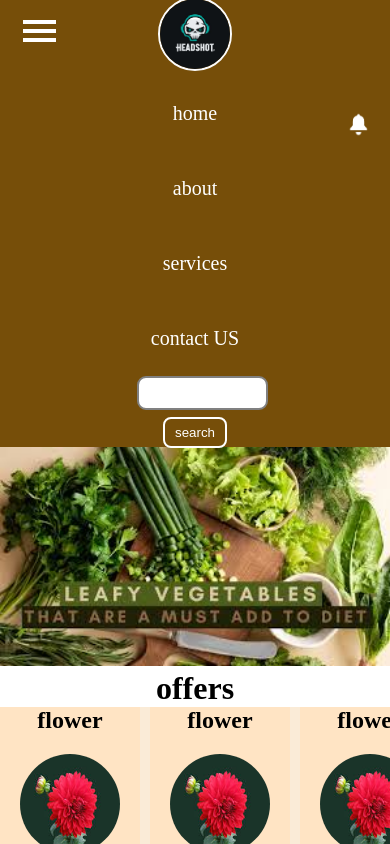
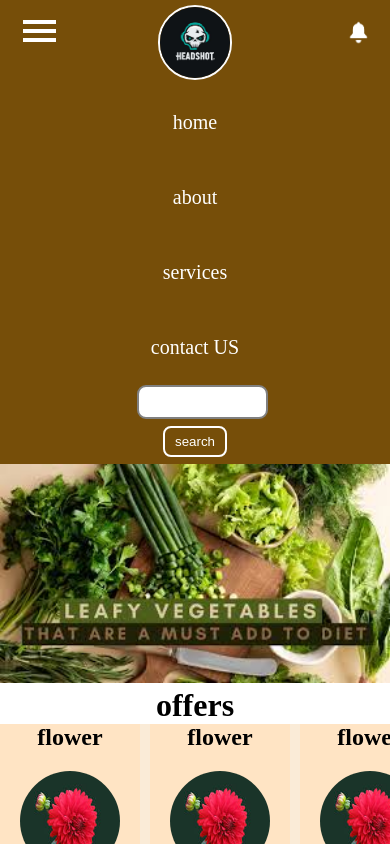
Before and after one commit to Manrajak/e-webpage, a plain HTML site: page index.html in a window 390 px wide. Both pictures are taken after a click on the element 39 px from the left and 31 px from the top of the page. Shown: the top 844 px of the page. Drawn offline with Linux system fonts and the light colour scheme.

Commit message:
Update style.css

```diff
--- a/style.css
+++ b/style.css
@@ -2,11 +2,8 @@
 
 *{margin: 0;
     padding: 0;
-    /* background-color: greenyellow; */
-
 }
 .scroly{
-    /* scroll-behavior: ; */
     display: flex;
     overflow-y: scroll;
     flex-direction: row;
@@ -19,8 +16,7 @@
     color: aliceblue;
     height: 25px;
     width: 25px;
-    top: 25%;
-    filter: grayscale(10);
+    top: 20px;
 }
 .container{
     display: grid;
@@ -30,12 +26,6 @@
     margin:10px;
 }
 .scontainer{
-
-    /* display:flex;
-    flex-direction: column;
-
-    justify-content: center;
-    align-items: center; */
     background-color: bisque;
 }
 .center{
@@ -53,8 +43,6 @@
     padding: 20px;
 }
 .cart{
-    /* display: ; */
-
     float: right;
 }
 .price{
@@ -67,20 +55,15 @@ html{
     scroll-behavior:smooth ;
 }
 .logo{
-    /* width: 20%; */
     display:flex;
     justify-content: center;
     align-items: center;
 }
 .logo img{
     width: 26%;
-    /* display: flex; */
-    /* justify-content: center; */
-    /* align-items: center; */
     border: 2px solid rgb(251, 251, 251);
     border-radius: 50%;
     margin:5px;
-    /* display: block; */
 }
 .navbar{
     display:flex;
@@ -96,15 +79,12 @@ html{
 }
 .nav-list{
     width: 70%;
-    /* background-color: black; */
     display: flex;
-    /* justify-content: center; */
     align-items: center;
 
 
 }
 .rightnav{
-    /* background-color: aquamarine; */
     width: 30%;
     text-align: right;
     padding: 0 23px;
@@ -116,8 +96,7 @@ html{
 .nav-list li a{
     text-decoration: none;
       font-size: 20px;
-/* text-decoration: none; */
-color:white;
+     color:white;
 }
 .nav-list li a:hover{
 text-decoration: none;
@@ -132,9 +111,7 @@ color:rgb(87, 39, 39);
 }
 
 .background{
-    /* background: rgba(0,0,0,0.7) ; */
     background-color: rgb(118, 78, 9);
-    background-size: cover;
     background-blend-mode: darken;
 }
 
@@ -164,7 +141,6 @@ width: 30%;
 }
 .secondhalf img{
     width:70%;
-    /* padding: 4px 0; */
     border:4px solid white;
     border-radius: 150px;
     display:block;
@@ -184,7 +160,6 @@ font-size: 18px;
     margin:7px 3px;
     border: 2px solid white;
     border-radius:8px;
-    /* font-size:18px; */
     background: none;
     color:white;
     cursor:pointer;
@@ -198,16 +173,7 @@ font-size: 18px;
     padding:6px 10px;
     vertical-align:middle;
 }
-/* .section{
-    height:500px;
-    display:flex;
-    align-items: center;
-    justify-content:space-evenly;
-    max-width:80%;
-    margin:auto;
-} */
 .section{
-    /* height:500px; */
     display:flex;
     align-items: center;
     justify-content:space-evenly;
@@ -240,7 +206,6 @@ font-size: 18px;
 
 }
 .contact{
-    /* height: 70vh; */
     background-color: blanchedalmond;
 }
 
@@ -250,7 +215,7 @@ font-size: 18px;
 }
 .form{
     max-width: 62%;
-    margin:auto;
+    margin: auto;
 }
 .form-input{
     margin:10px 0;
@@ -266,13 +231,13 @@ font-size: 18px;
     padding:30px 0;
     display: flex;
     justify-content: center;
-    color:white;
+    color: white;
 }
 .burger{
     display: none;
     position: absolute;
     cursor: pointer;
-    left : 5%;
+    left: 5%;
     top:15px;
 
 }
@@ -290,16 +255,11 @@ font-size: 18px;
      .navbar{
         flex-direction: column;
         transition: all 0.7s ease-out;
-        height:447px;
         color: aliceblue;
      }
      .rightnav{
         text-align:center
      }
-     /* .box-mail{
-        flex-direction: column-reverse;
-        max-width:100%;
-     } */
      #search{
         width: 100%;
 
```
